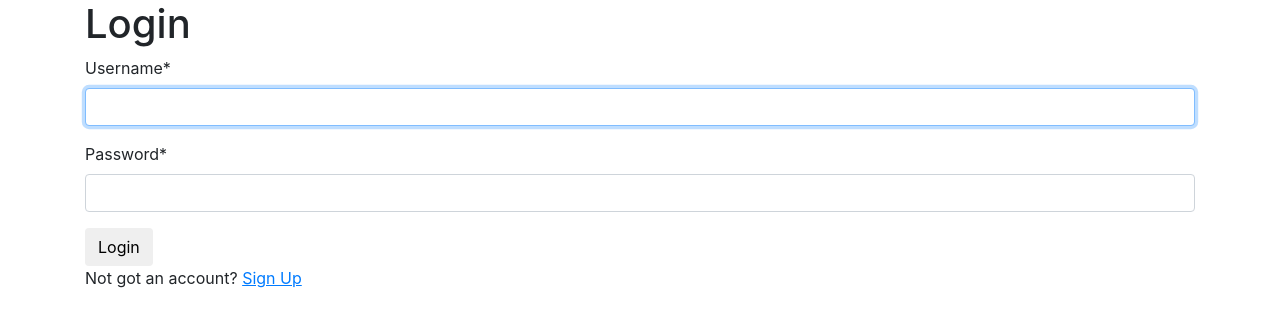
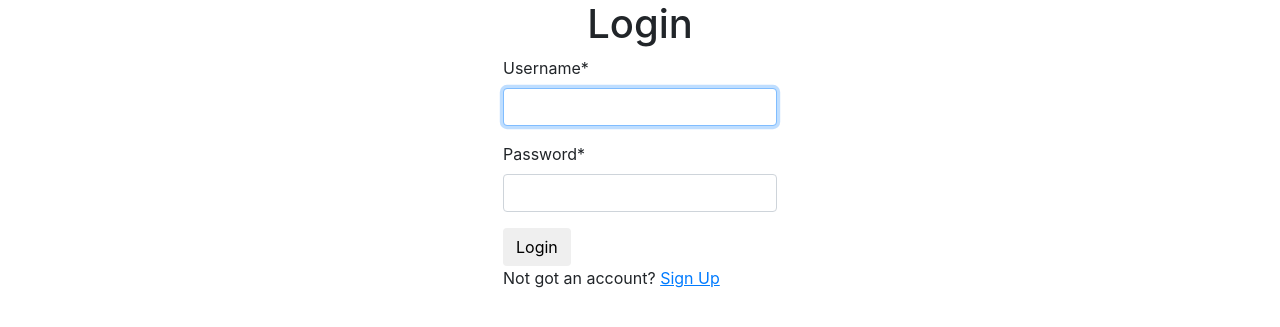
Before and after one commit to tanay306/UrbanEats, a Django app: page /accounts/login/ in a window 1280 px wide. Shown: the part 68-395 px from the top of the page. Run offline with Django 3.2, Linux system fonts and the light colour scheme; some libraries are stand-ins or nearby versions.

Commit message:
login signup

```diff
--- a/accounts/templates/accounts/login.html
+++ b/accounts/templates/accounts/login.html
@@ -1,10 +1,12 @@
 {% extends "main/layout.html" %}
 {% load crispy_forms_tags %}
 {% block content %}
-<div class="container">
-    <h1>Login</h1>
+<div class="container" style="display: flex;justify-content: center;">
+    <div>
+    <h1 style="
+    text-align: center;">Login</h1>
     <div class="form-border">
-        <form class="site-form" action="{% url 'accounts:login' %}" method="post">
+        <form class="site-form" style="width: fit-content;"action="{% url 'accounts:login' %}" method="post">
             <div class="logging-form">
                 {% csrf_token %}
                 {{ form|crispy }}
@@ -17,4 +19,6 @@
     </div>
     <p>Not got an account? <a href="{% url 'accounts:signup' %}"><u>Sign Up</u></a></p>
 </div>
+</div>
+
 {% endblock %}
```
Also changed, not shown: accounts/templates/accounts/signup.html (+5 -2 lines).
